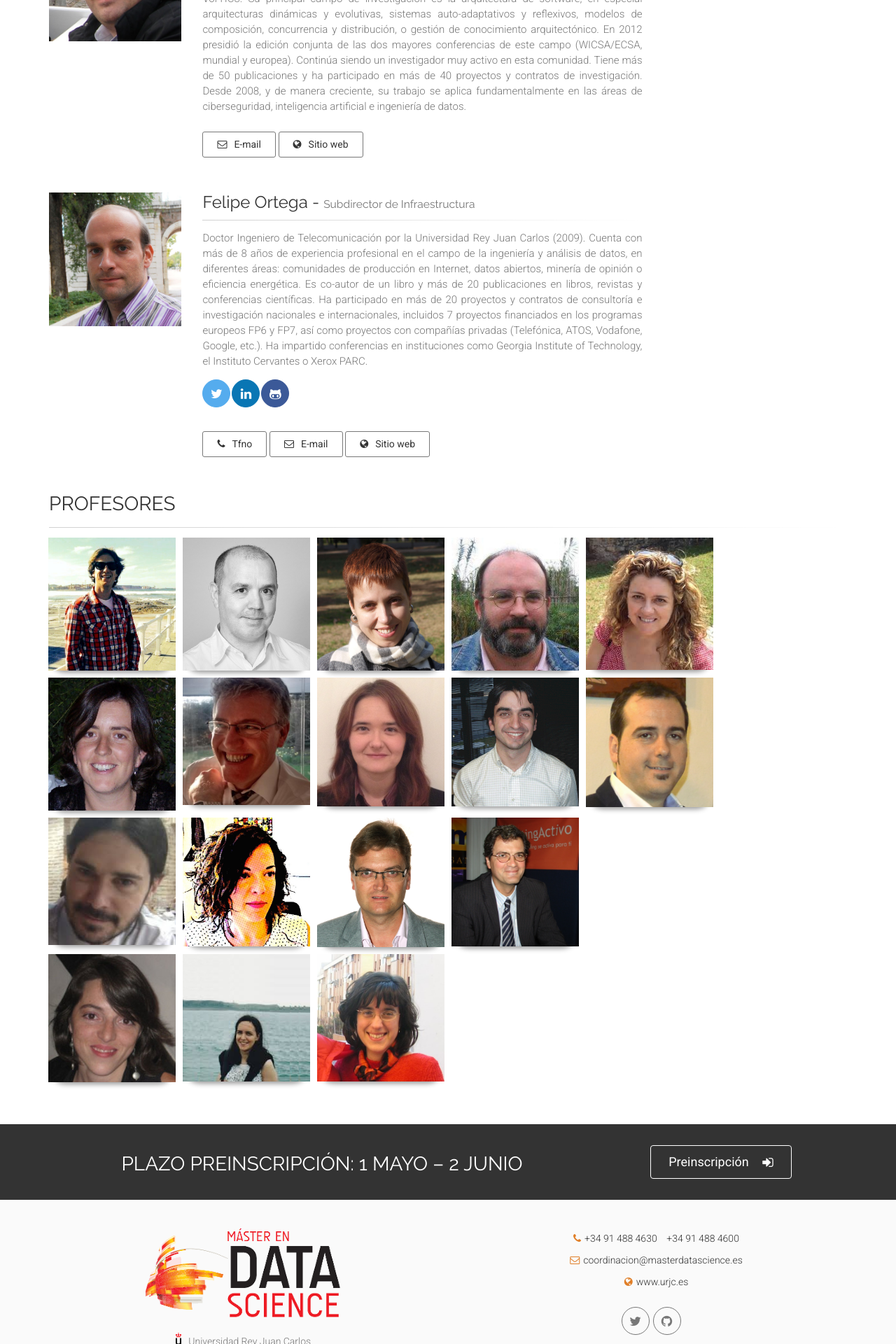
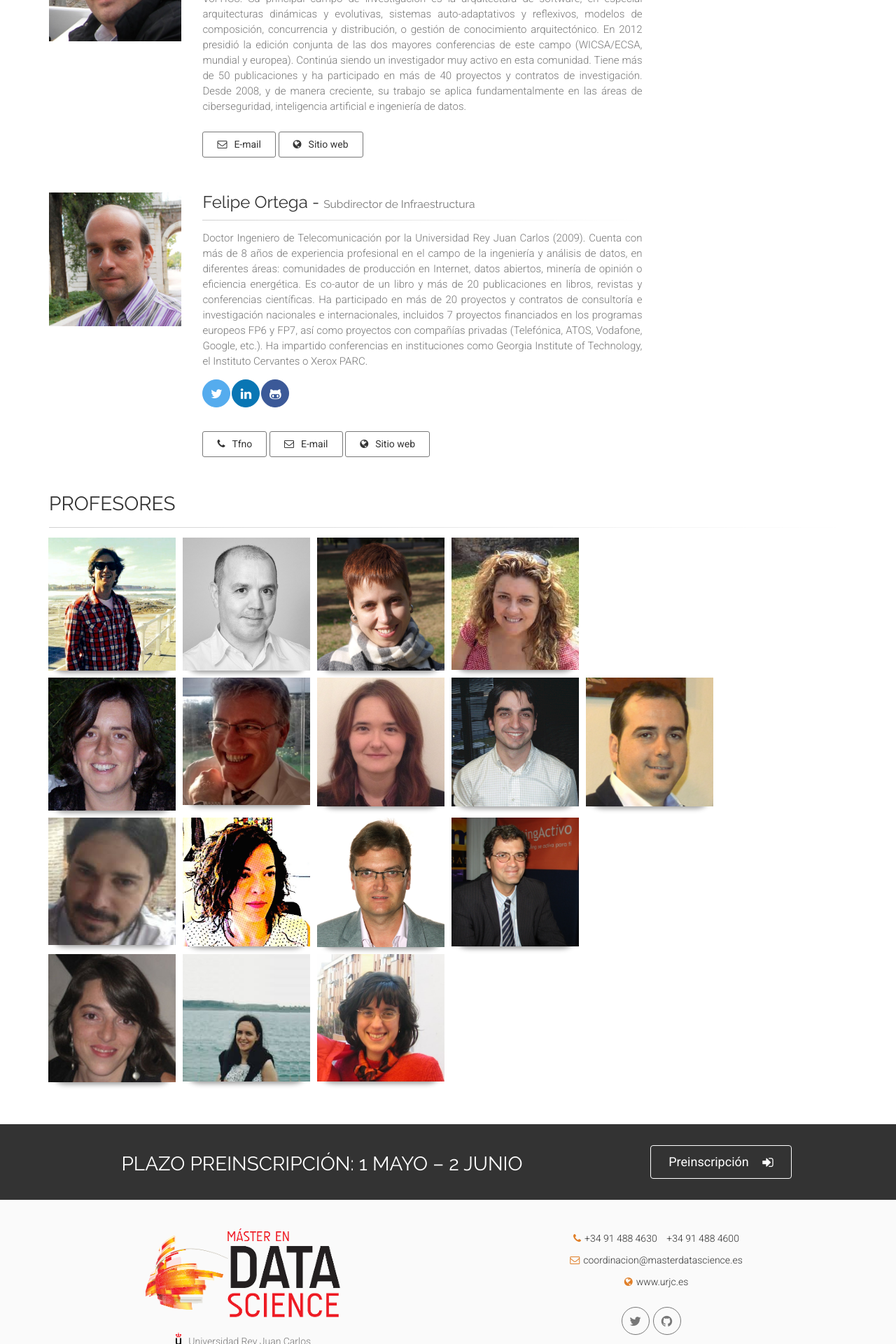
Before and after one commit to URJCDataScience/central, a Jekyll site: the page built from equipo/index.html, in a window 1280 px wide. Shown: the part 1464-3384 px from the top of the page at 70% size. Built offline with Jekyll 4.4.1, drawn with Linux system fonts in a browser that asks for light colours.

Commit message:
Delete profile E. Cabello

```diff
--- a/equipo/index.html
+++ b/equipo/index.html
@@ -404,60 +404,7 @@ author: URJCDataScience
 							</div>
 						</div>
 					</div>
-					<!-- Profesor end -->
-					<div class="col-md-2 col-sm-6">
-						<div class="image-box team-member shadow-narrow mb-10 ph-10">
-							<div class="overlay-container ">
-								<img src="{{ site.url }}/images/profes/enrique_cabello.jpg" alt="">
-								<div class="overlay-top">
-									<div class="text">
-										<h3 class="small_white">Enrique Cabello Pardos</h3>
-									</div>
-								</div>
-								<div class="overlay-bottom">
-									<div class="links">
-										<!-- Button trigger modal -->
-										<button class="btn btn-gray-transparent btn-animated btn-sm" data-toggle="modal" data-target="#EnriqueCabello">
-											Info <i class="pl-10 fa fa-arrow-right"></i>
-										</button>
 
-										<!-- Modal -->
-										<div class="modal fade" id="EnriqueCabello" tabindex="-1" role="dialog" aria-labelledby="EnriqueCabelloLabel" aria-hidden="true">
-											<div class="modal-dialog">
-												<div class="modal-content">
-													<div class="modal-header">
-														<button type="button" class="close" data-dismiss="modal">
-															<span aria-hidden="true">&times;</span><span class="sr-only">Cerrar</span>
-														</button>
-														<h4 class="modal-title" id="EnriqueCabelloLabel">Enrique Cabello Pardos</h4>
-													</div>
-													<div class="modal-body ph-30">
-														<p class="text-justify">
-															Enrique Cabello es Doctor en Ciencias Físicas especialidad electrónica (UPM 2004, premio extraordinario), Licenciado en
-															Ciencias Físicas especialidad electrónica (USal 1990). Profesor en la Universidad de Salamanca de 1990 a 1998 y desde
-															entonces, en la Universidad Rey Juan Carlos. Pertenece al grupo de investigación de Reconocimiento Facial y Visión
-															Artificial (FRAV). Sus principales líneas de investigación son los sistemas bioinspirados, el reconocimiento de patrones,
-															la visión por computador y la seguridad. Ha dirigido varios proyectos con financiación europea, nacional (en consorcio
-															con empresas) y de diversas entidades (ENUSA, RACE, BBVA). Sus publicaciones suelen estar vinculadas a dichos proyectos.
-															Tiene experiencia docente de grado y postgrado y experiencia en gestión universitaria (coordinador de programa oficial de postgrado,
-															subdirector y secretario de la ETSII y actualmente, director de departamento).
-														</p>
-													</div>
-													<div class="modal-footer">
-														<button type="button" class="btn btn-sm btn-dark" data-dismiss="modal">
-															Cerrar
-														</button>
-													</div>
-												</div>
-											</div>
-										</div>
-										<!-- Modal -->
-									</div>
-								</div>
-							</div>
-						</div>
-					</div>
-					<!-- Profesor end -->
 					<div class="col-md-2 col-sm-6">
 						<div class="image-box team-member shadow-narrow mb-10 ph-10">
 							<div class="overlay-container ">
```
